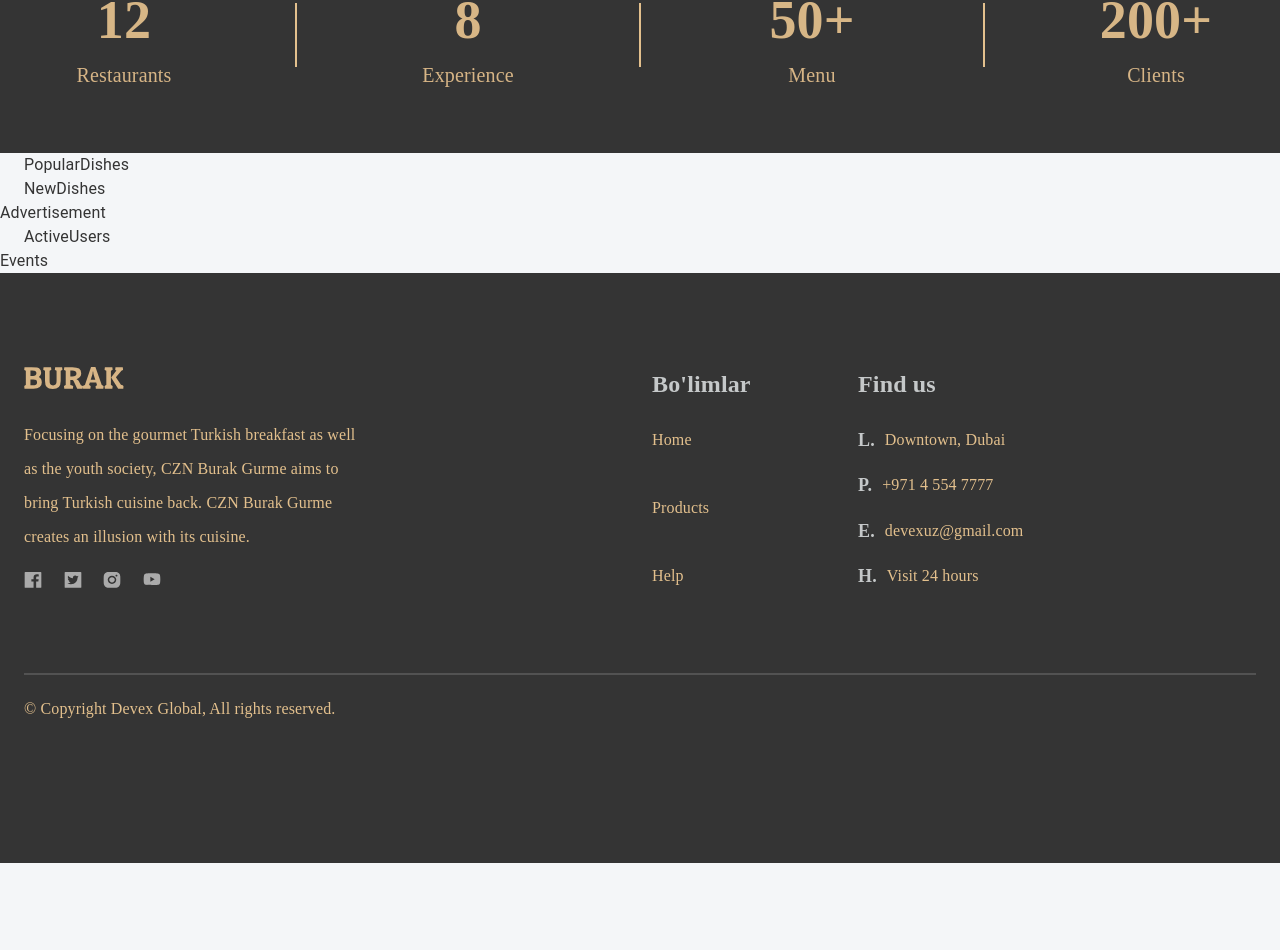
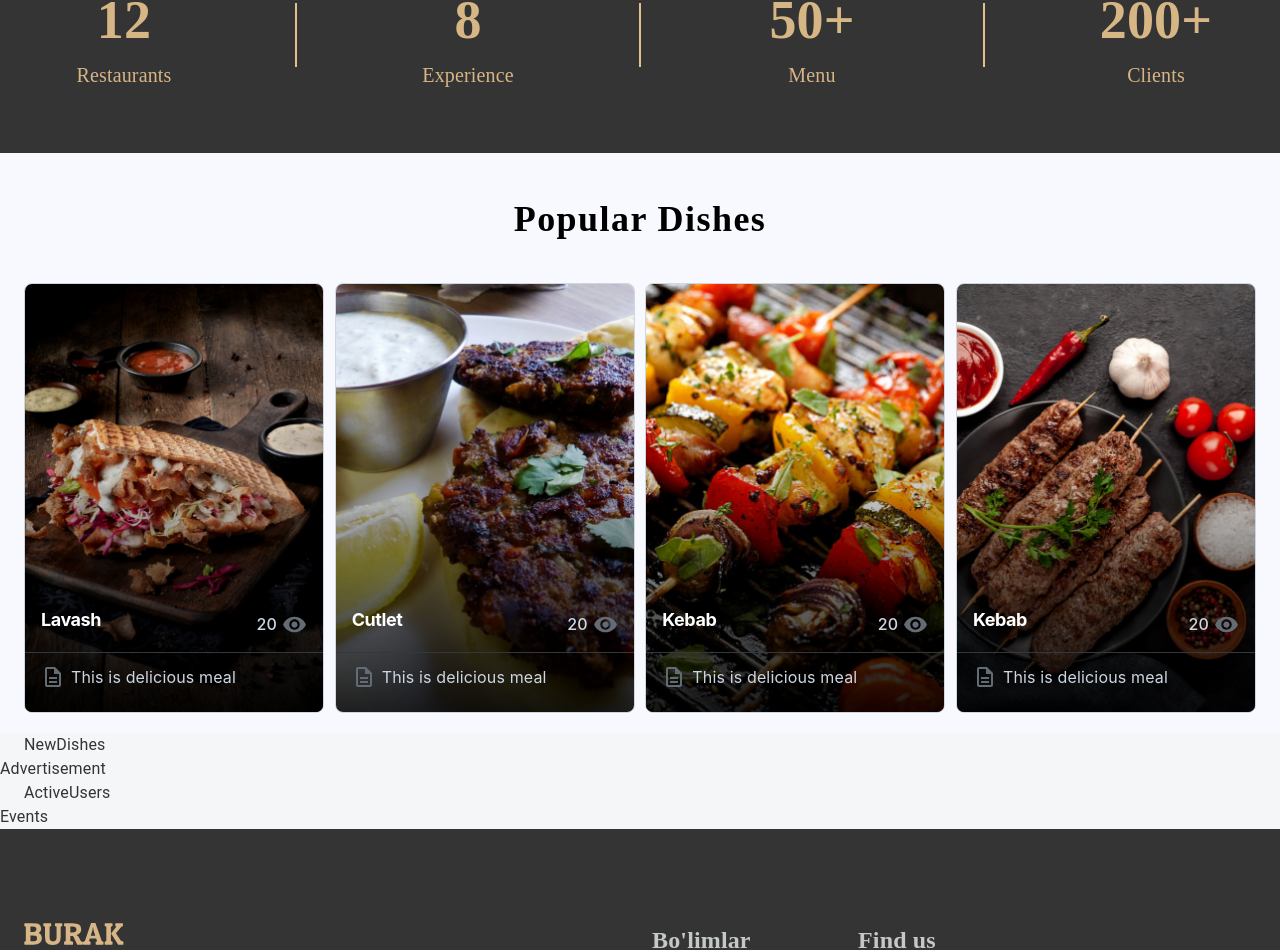
Before and after one commit to mukhammads-dev/burak-react, a React (Create React App) app: page / in a window 1280 px wide. Shown: the part 856-1806 px from the top of the page. Before the commit the page ends 1719 px from the top, so only its background shows below. Built offline with nearby package versions, Linux system fonts and the light colour scheme.

Commit message:
feat: develop popular dishes sectional component

```diff
--- a/package.json
+++ b/package.json
@@ -7,7 +7,7 @@
     "@emotion/styled": "^11.11.0",
     "@material-ui/core": "^4.12.4",
     "@mui/icons-material": "^5.8.4",
-    "@mui/joy": "^5.0.0-beta.24",
+    "@mui/joy": "^5.0.0-beta.52",
     "@mui/lab": "^5.0.0-alpha.86",
     "@mui/material": "^5.15.6",
     "@reduxjs/toolkit": "^1.8.1",
--- a/src/app/screens/homePage/PopularDishes.tsx
+++ b/src/app/screens/homePage/PopularDishes.tsx
@@ -1,10 +1,88 @@
 import React from "react";
-import { Container } from "@mui/material";
+import { Box, Container, Stack } from "@mui/material";
+import Card from "@mui/joy/Card";
+import CardCover from "@mui/joy/CardCover";
+import CardContent from "@mui/joy/CardContent";
+import Typography from "@mui/joy/Typography";
+import { CssVarsProvider } from "@mui/joy/styles";
+import CardOverflow from "@mui/joy/CardOverflow";
+import VisibilityIcon from "@mui/icons-material/Visibility";
+import DescriptionOutlinedIcon from "@mui/icons-material/DescriptionOutlined";
+
+const list = [
+    { productName: "Lavash", imagePath: "/img/lavash.webp" },
+    { productName: "Cutlet", imagePath: "/img/cutlet.webp" },
+    { productName: "Kebab", imagePath: "/img/kebab.webp" },
+    { productName: "Kebab", imagePath: "/img/kebab-fresh.webp" },
+];
 
 export default function PopularDishes() {
     return (
-        <div>
-            <Container> PopularDishes</Container>
+        <div className="popular-dishes-frame">
+            <Container>
+                <Stack className="popular-section">
+                    <Box className="category-title">Popular Dishes</Box>
+                    <Stack className="cards-frame">
+                        {list.map((ele, index) => {
+                            return (
+                                <CssVarsProvider key={index}>
+                                    <Card className={"card"}>
+                                        <CardCover>
+                                            <img src={ele.imagePath} alt="" />
+                                        </CardCover>
+                                        <CardCover className={"card-cover"} />
+                                        <CardContent sx={{ justifyContent: "flex-end" }}>
+                                            <Stack
+                                                flexDirection={"row"}
+                                                justifyContent={"space-between"}
+                                            >
+                                                <Typography
+                                                    level="h2"
+                                                    fontSize="lg"
+                                                    textColor="#fff"
+                                                    mb={1}
+                                                >
+                                                    {ele.productName}
+                                                </Typography>
+                                                <Typography
+                                                    sx={{
+                                                        fontWeight: "md",
+                                                        color: "neutral.300",
+                                                        alignItems: "center",
+                                                        display: "flex",
+                                                    }}
+                                                >
+                                                    20
+                                                 <VisibilityIcon
+                                                        sx={{ fontSize: 25, marginLeft: "5px" }}
+                                                    />
+                                                </Typography>
+                                            </Stack>
+                                        </CardContent>
+                                        <CardOverflow
+                                            sx={{
+                                                display: "flex",
+                                                gap: 1.5,
+                                                py: 1.5,
+                                                px: "var(--Card-padding)",
+                                                borderTop: "1px solid",
+                                                height: "60px",
+                                            }}
+                                        >
+                                            <Typography
+                                                startDecorator={<DescriptionOutlinedIcon />}
+                                                textColor="neutral.300"
+                                            >
+                                                This is delicious meal
+                                           </Typography>
+                                        </CardOverflow>
+                                    </Card>
+                                </CssVarsProvider>
+                            );
+                        })}
+                    </Stack>
+                </Stack>
+            </Container>
         </div>
     );
 }
--- a/src/css/home.css
+++ b/src/css/home.css
@@ -46,3 +46,53 @@
     line-height: 30px;
     color: #D7B586;
 }
+
+/** POPULAR DISHES **/
+
+.homepage .popular-dishes-frame {
+    width: 100%;
+    height: 580px;
+    display: flex;
+    background: #F8F8FF;
+}
+
+.homepage .popular-dishes-frame .popular-section {
+    margin-top: 45px;
+    display: flex;
+    flex-direction: column;
+    align-items: center;
+}
+
+.homepage .popular-dishes-frame .popular-section .category-title {
+    text-align: center;
+    font-family: "Roboto Serif";
+    font-size: 36px;
+    font-style: normal;
+    font-weight: 600;
+    line-height: normal;
+    letter-spacing: 1.44px;
+    color: #000;
+}
+
+.homepage .popular-dishes-frame .popular-section .cards-frame {
+    width: 100%;
+    margin-top: 43px;
+    display: flex;
+    flex-direction: row;
+    justify-content: space-between;
+}
+
+.homepage .popular-dishes-frame .cards-frame .card {
+    min-height: 430px;
+    min-width: 300px;
+    cursor: pointer;
+}
+
+.homepage .popular-dishes-frame .cards-frame .card .card-cover {
+    background: linear-gradient(to top,
+            rgba(0, 0, 0, 0.4),
+            rgba(0, 0, 0, 0) 200px),
+        linear-gradient(to top,
+            rgba(0, 0, 0, 0.8),
+            rgba(0, 0, 0, 0) 300px);
+}
```
Also changed, not shown: 1 other file (tests, documents, lock files or other folders).
